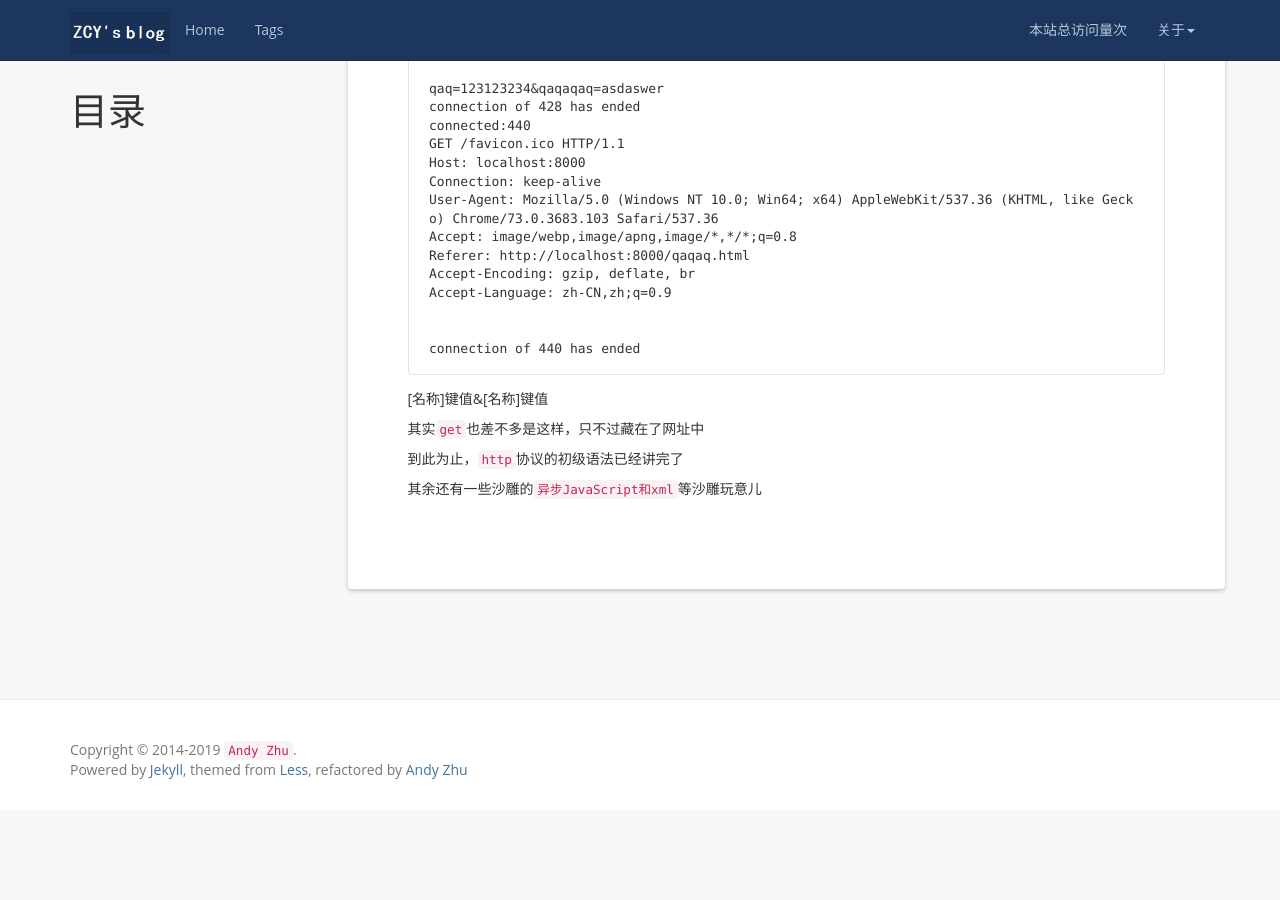
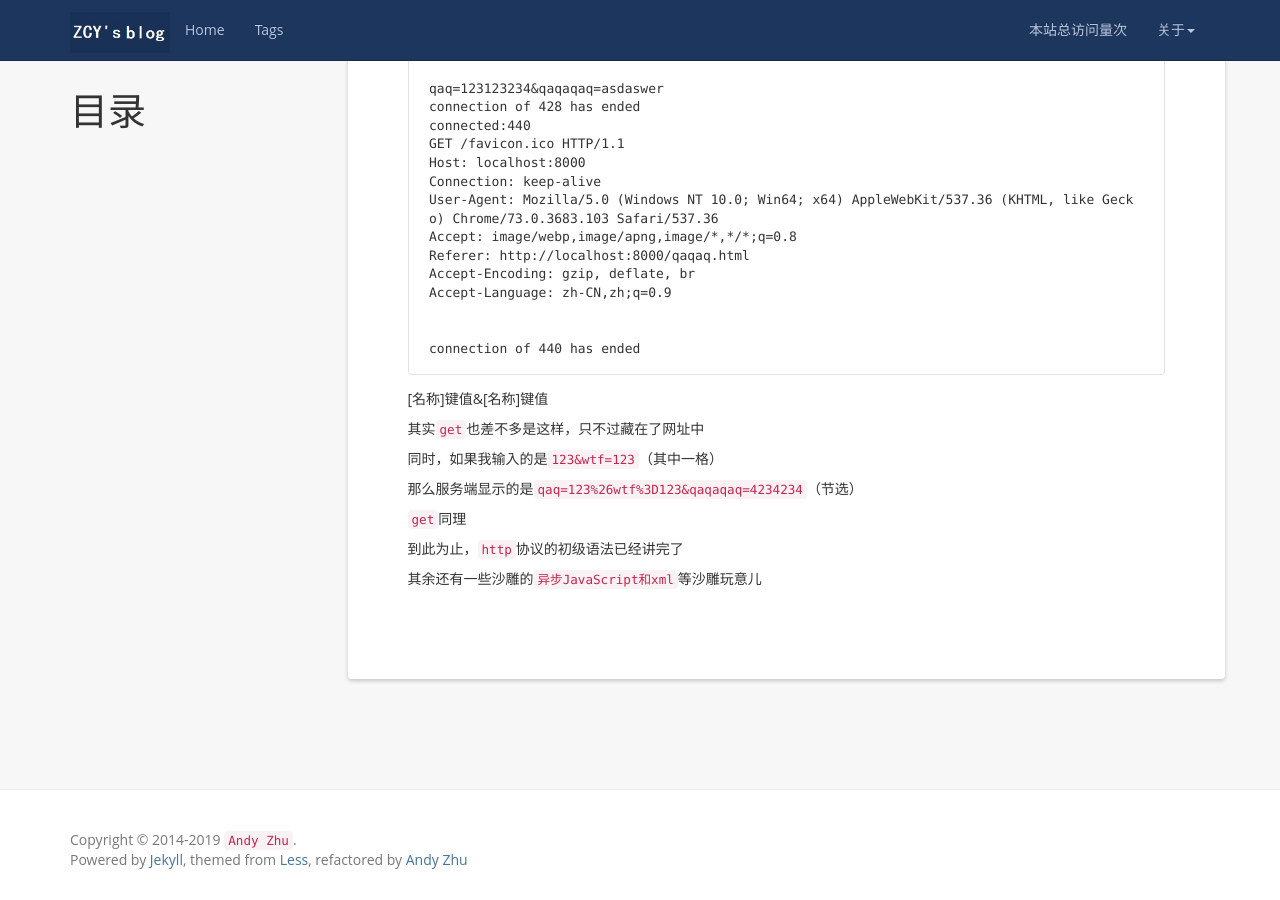
Before and after one commit to zhuchengyang0207/zhuchengyang0207.github.io, a Jekyll site: the page built from _posts/2019-4-26-post.md, in a window 1280 px wide and 900 px high, scrolled down 3137 px. Built offline with Jekyll 4.4.1, drawn with Linux system fonts in a browser that asks for light colours; nearby versions of some CDN libraries; a script that is not in the unit is left out; comment, search, counter and statistics services are not loaded; before the commit the page ends 3947 px from its top, so only the background shows below that.

Commit message:
Update 2019-4-26-post.md

```diff
--- a/_posts/2019-4-26-post.md
+++ b/_posts/2019-4-26-post.md
@@ -180,6 +180,12 @@ connection of 440 has ended
 
 其实`get`也差不多是这样，只不过藏在了网址中
 
+同时，如果我输入的是`123&wtf=123`（其中一格）
+
+那么服务端显示的是`qaq=123%26wtf%3D123&qaqaqaq=4234234`（节选）
+
+`get`同理
+
 到此为止，`http`协议的初级语法已经讲完了
 
 其余还有一些沙雕的`异步JavaScript和xml`等沙雕玩意儿
```
